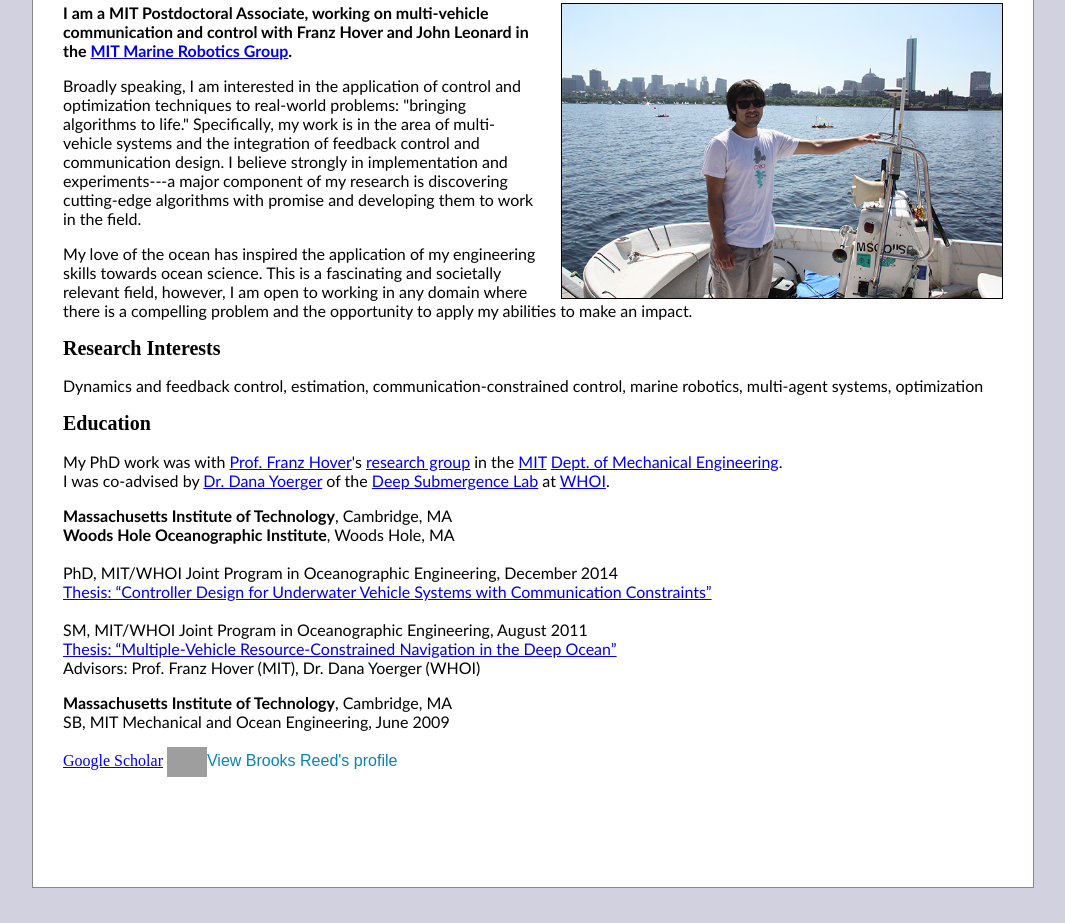
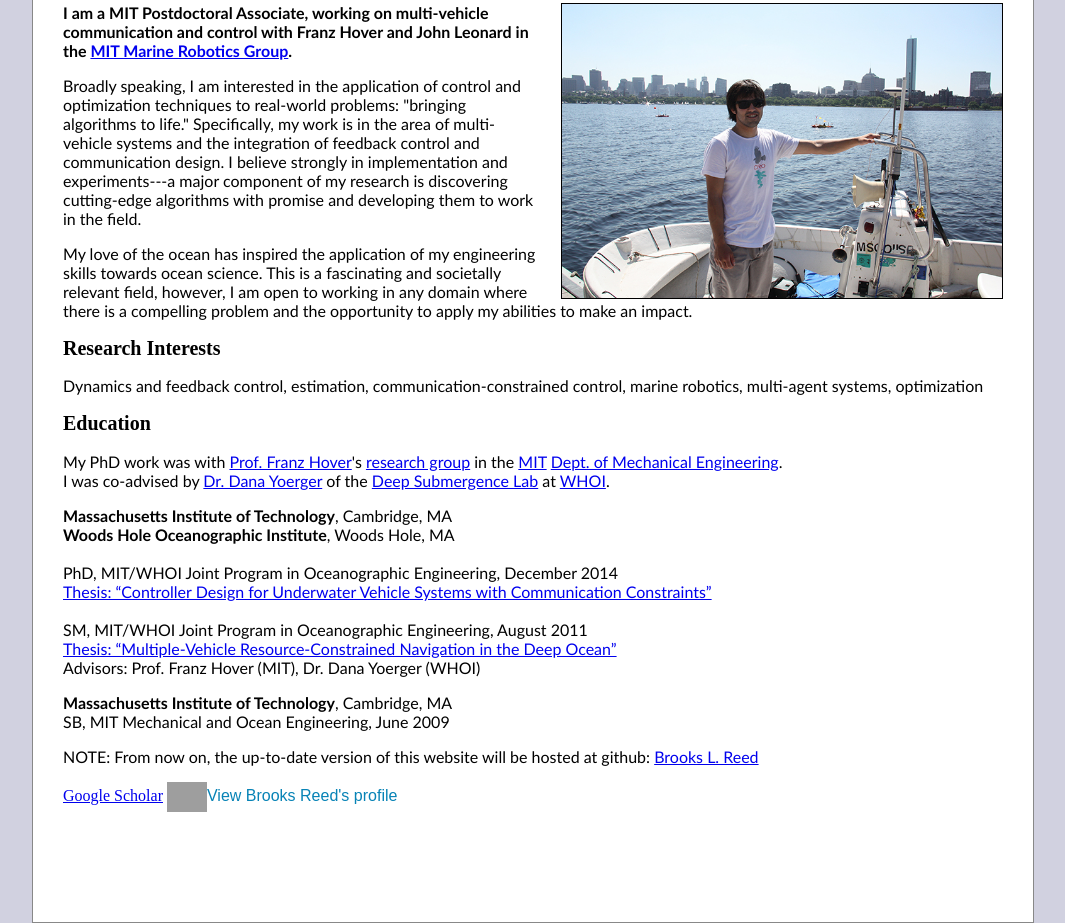
Before and after one commit to brooksreed/brooksreed.github.io, a plain HTML site: page index.html in a window 1280 px wide. Shown: the part 454-1377 px from the top of the page, without its empty margins (107-1172 px from the left). Before the commit the page ends 1342 px from the top, so only its background shows below. Drawn offline with Linux system fonts and the light colour scheme; grey boxes are pictures that could not be loaded.

Commit message:
link to github hosted site

```diff
--- a/index.html
+++ b/index.html
@@ -46,6 +46,8 @@ Advisors: Prof. Franz Hover (MIT), Dr. Dana Yoerger (WHOI)</p>
 <p><b>Massachusetts Institute of Technology</b>, Cambridge, MA<br />
 SB, MIT Mechanical and Ocean Engineering, June 2009</p>
 
+<p>NOTE: From now on, the up-to-date version of this website will be hosted at github: <a target="_blank"  href="http://brooksreed.github.io/index.html">Brooks L. Reed</a> </p>
+
 <a target="_blank"  href="https://scholar.google.com/citations?user=iJ62cHcAAAAJ&hl=en">Google Scholar</a>
 
 <a  target="_blank" href="http://www.linkedin.com/in/brooksreed" style="text-decoration:none;"><span style="font: 100% Arial,sans-serif; color:#0783B6;"><img src="http://s.c.lnkd.licdn.com/scds/common/u/img/webpromo/btn_in_20x15.png" width="40" height="30" alt="View Brooks Reed's LinkedIn profile" style="vertical-align:middle" border="0">View Brooks Reed's profile</span></a>
```
